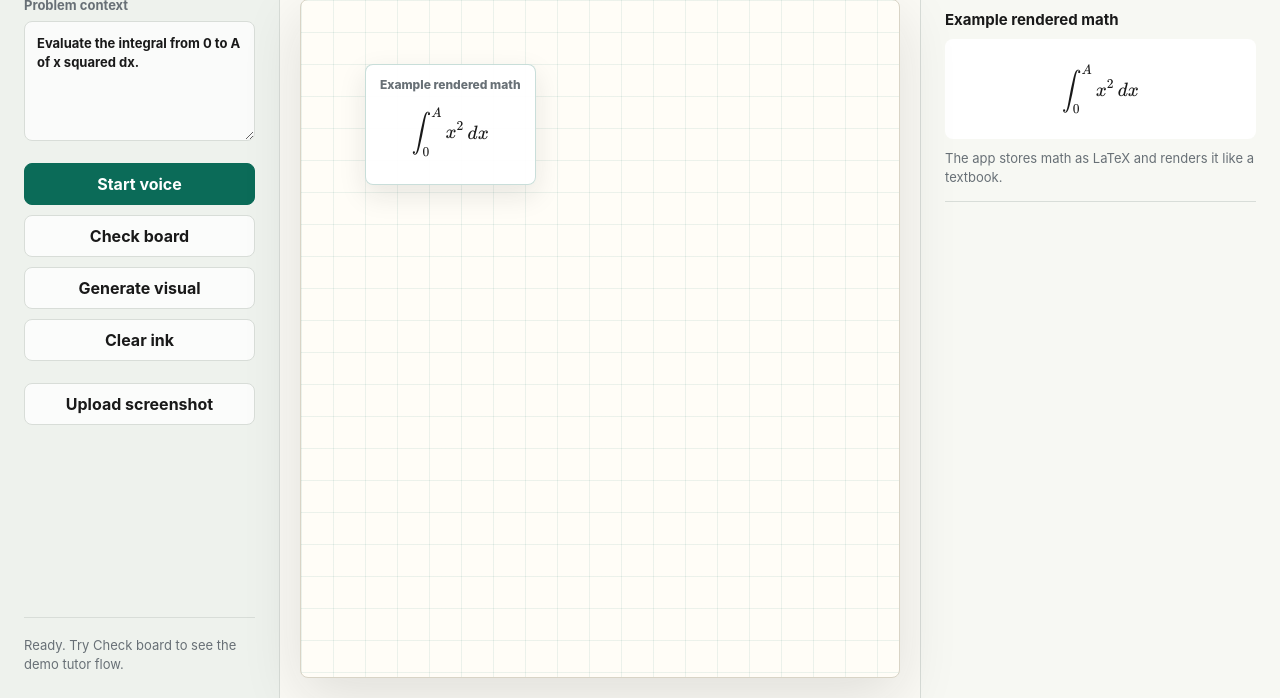
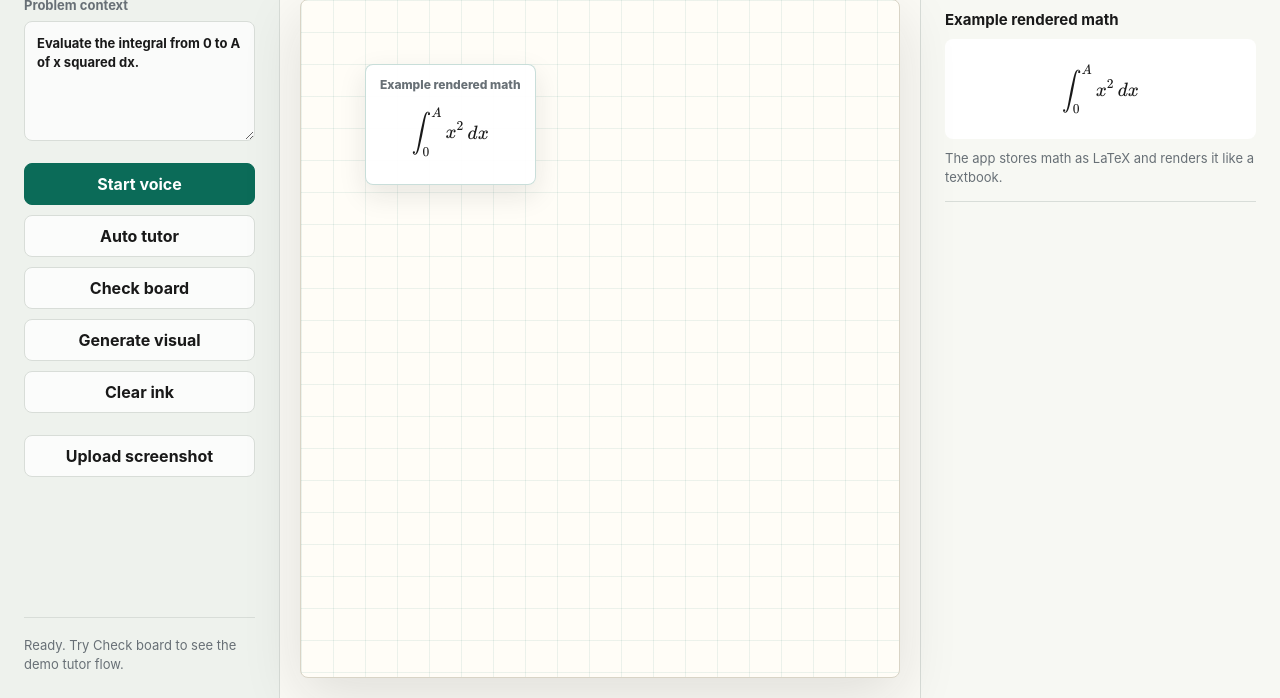
Before and after one commit to Jfreshy137/live-ai-math-tutor, a website: page public/index.html in a window 1280 px wide. Shown: the part 102-800 px from the top of the page. Drawn offline with nearby package versions, Linux system fonts and the light colour scheme.

Commit message:
Add auto tutor control

```diff
--- a/public/index.html
+++ b/public/index.html
@@ -22,6 +22,7 @@
 
         <div class="controls">
           <button id="voiceButton" class="primary" type="button">Start voice</button>
+          <button id="autoButton" type="button">Auto tutor</button>
           <button id="analyzeButton" type="button">Check board</button>
           <button id="visualButton" type="button">Generate visual</button>
           <button id="clearButton" type="button">Clear ink</button>
```
